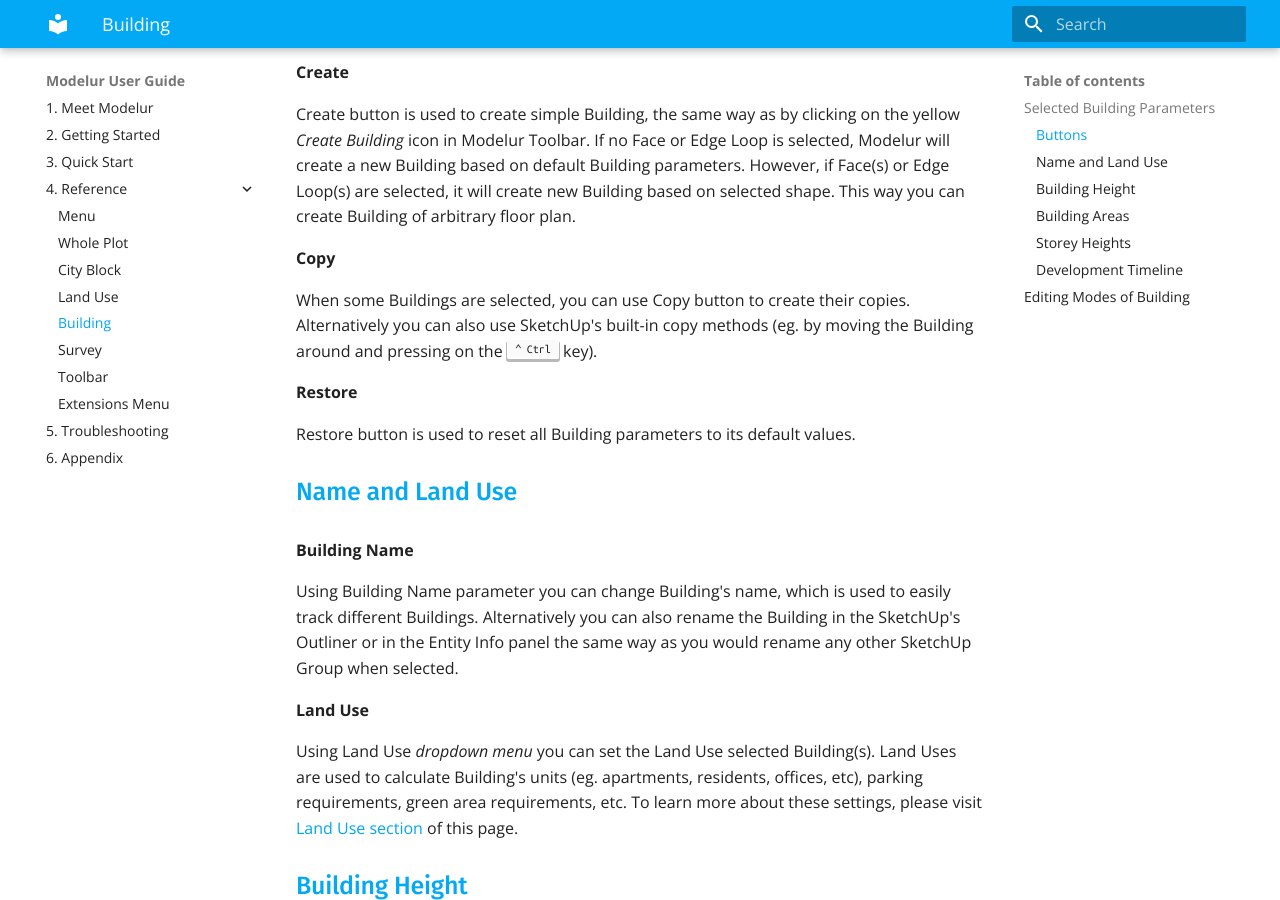
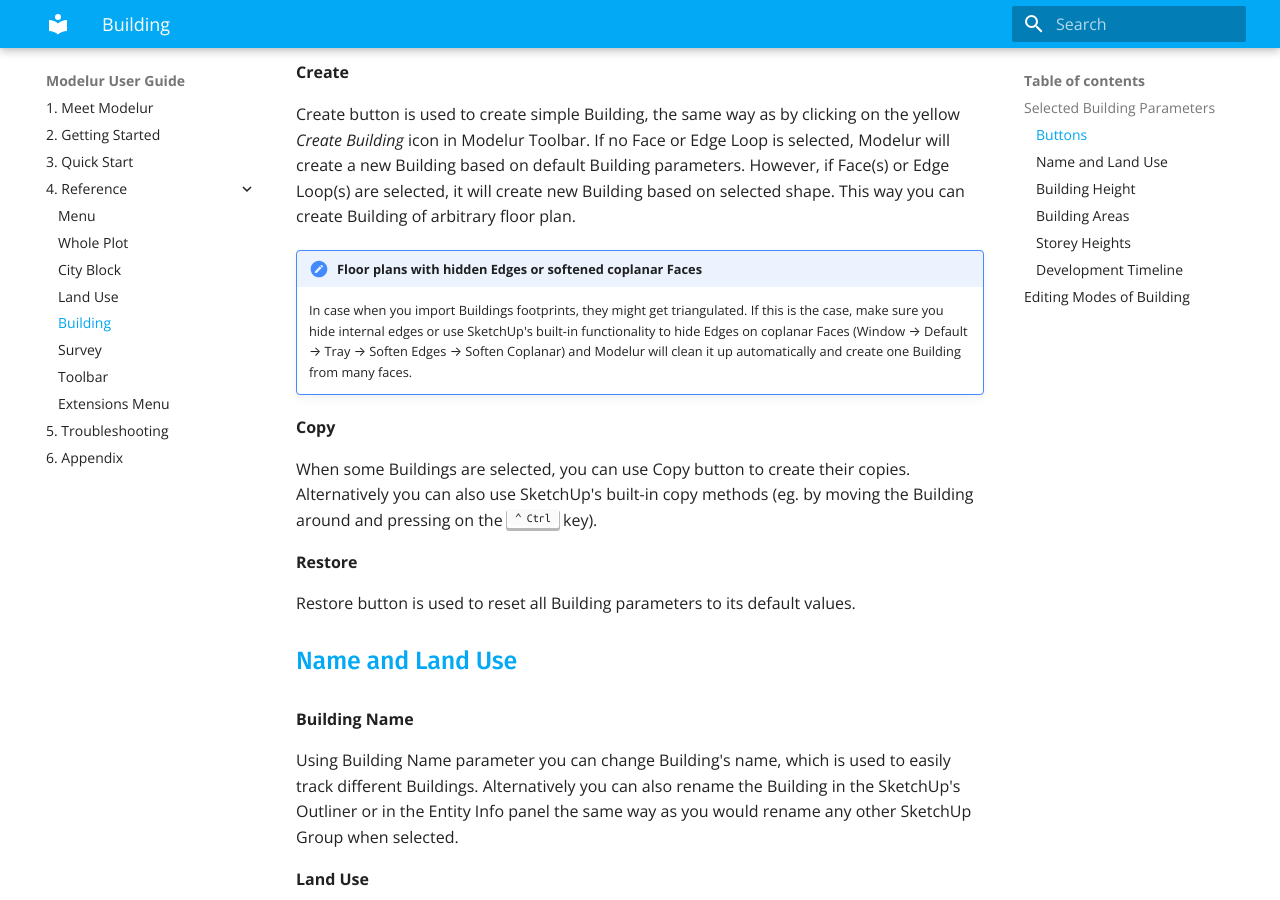
Before and after one commit to Modelur/docs, an MkDocs documentation site: the page built from docs/reference/building.md, in a window 1280 px wide and 900 px high, scrolled down 1358 px. Built offline with MkDocs 1.6.1 and Material for MkDocs 9.7.7, drawn with Linux system fonts in a browser that asks for light colours; old or Windows-style settings are respelled for this version of MkDocs.

Commit message:
Floor plans with hidden Edges or softened coplanar Faces

```diff
--- a/docs/reference/building.md
+++ b/docs/reference/building.md
@@ -17,6 +17,9 @@
 **Create**
 
 Create button is used to create simple Building, the same way as by clicking on the yellow _Create Building_ icon in Modelur Toolbar. If no Face or Edge Loop is selected, Modelur will create a new Building based on default Building parameters. However, if Face(s) or Edge Loop(s) are selected, it will create new Building based on selected shape. This way you can create Building of arbitrary floor plan.
+
+!!! hint "Floor plans with hidden Edges or softened coplanar Faces"
+    In case when you import Buildings footprints, they might get triangulated. If this is the case, make sure you hide internal edges or use SketchUp's built-in functionality to hide Edges on coplanar Faces (Window → Default → Tray → Soften Edges → Soften Coplanar) and Modelur will clean it up automatically and create one Building from many faces.
 
 **Copy**
 
```
